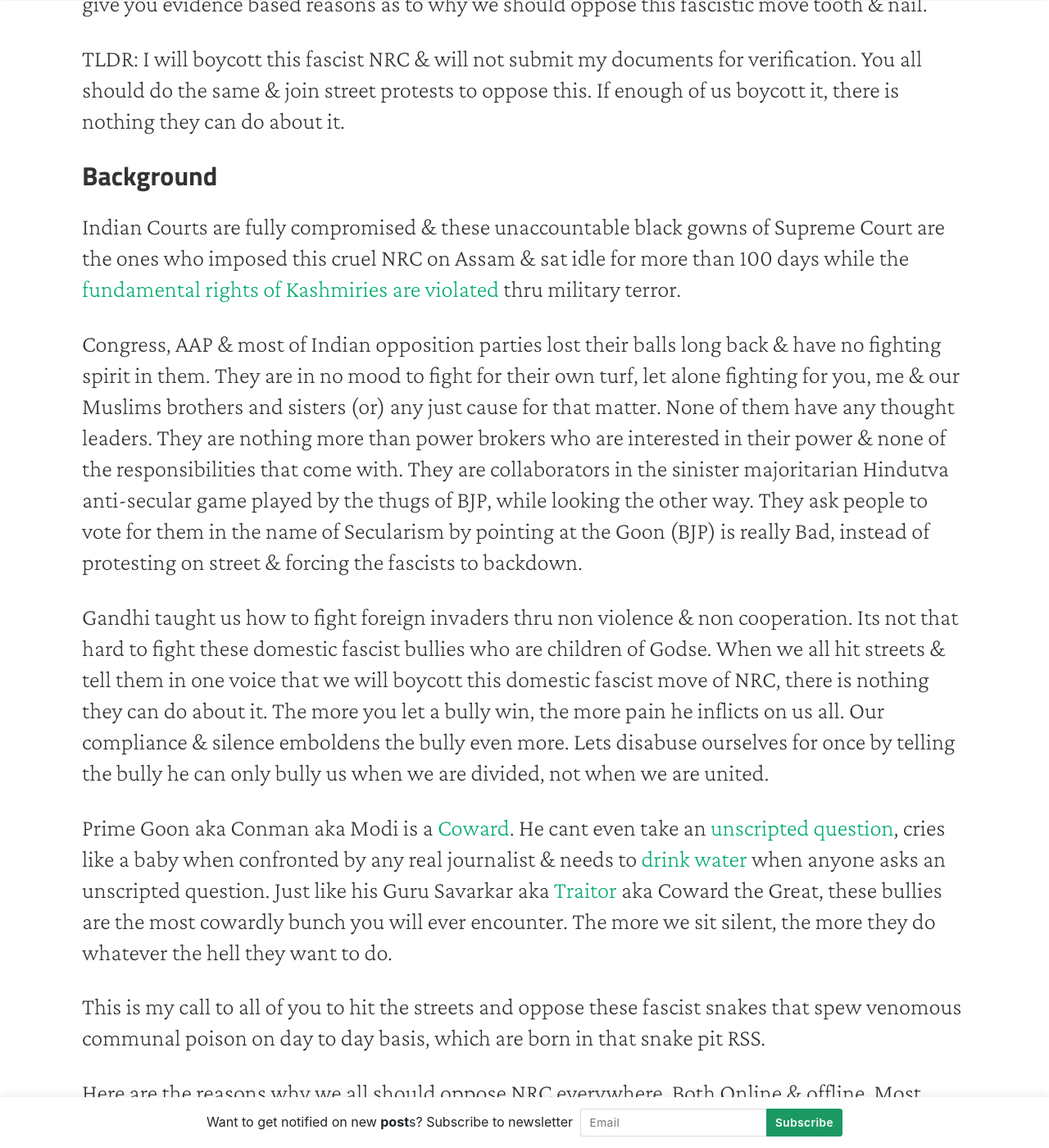
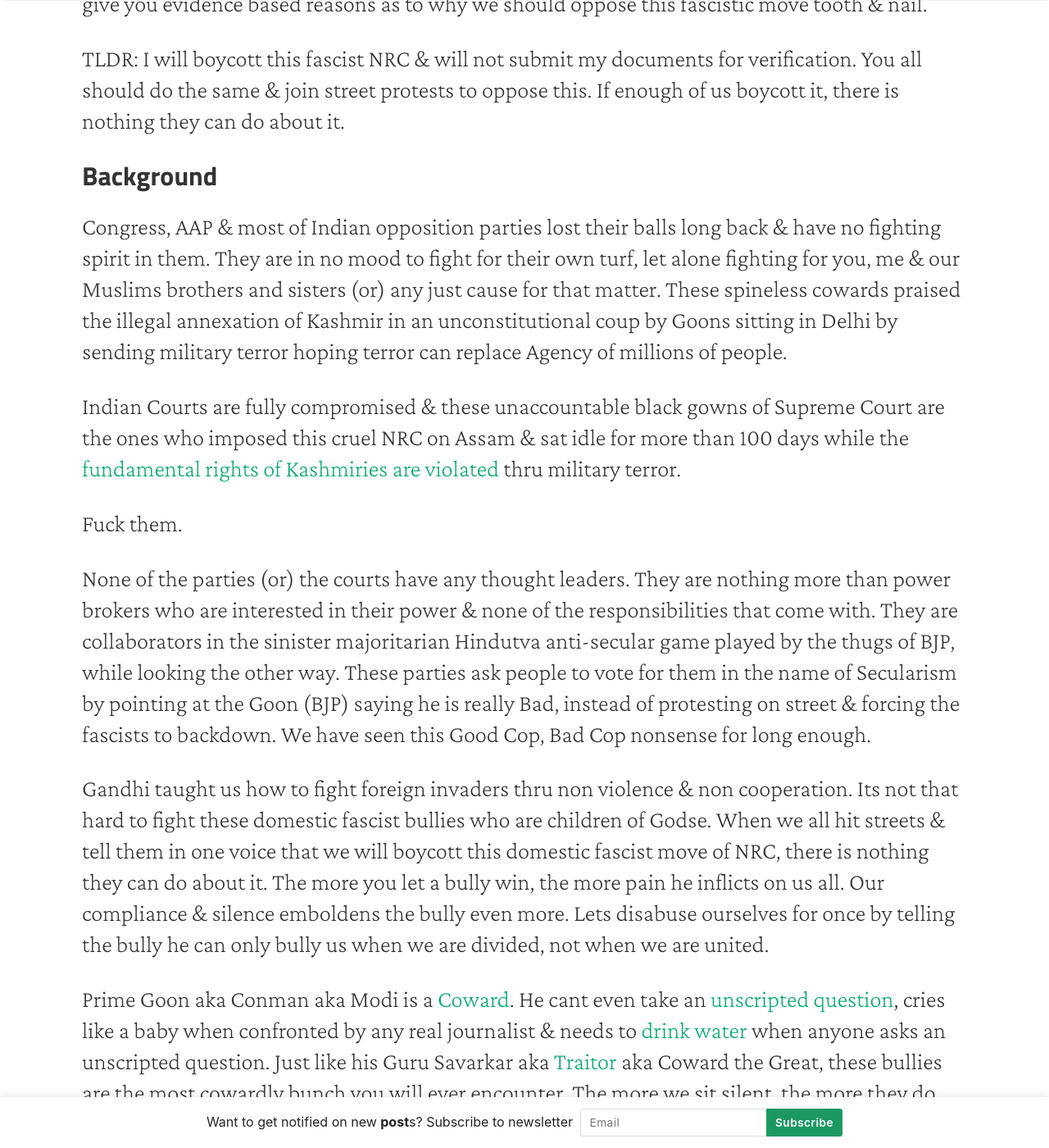
Before and after one commit to thekalinga/thekalinga.in, a Jekyll site: the page built from _posts/2019-11-24-why-fascist-nrc-should-be-opposed/2019-11-24-why-fascist-nrc-should-be-opposed.md, in a window 1280 px wide and 1400 px high, scrolled down 719 px. Shown: the whole window at 82% size. Built offline with Jekyll 4.4.1, drawn with Linux system fonts in a browser that asks for light colours; nearby versions of some CDN libraries.

Commit message:
fixed minor issue

```diff
--- a/_posts/2019-11-24-why-fascist-nrc-should-be-opposed/2019-11-24-why-fascist-nrc-should-be-opposed.md
+++ b/_posts/2019-11-24-why-fascist-nrc-should-be-opposed/2019-11-24-why-fascist-nrc-should-be-opposed.md
@@ -28,14 +28,19 @@
 
 ## Background
 
+Congress, AAP & most of Indian opposition parties lost their balls long back & have no fighting spirit in them.
+They are in no mood to fight for their own turf, let alone fighting for you, me & our Muslims brothers and sisters (or) any just cause for that matter.
+These spineless cowards praised the illegal annexation of Kashmir in an unconstitutional coup by Goons sitting in Delhi by sending military terror hoping terror can replace Agency of millions of people.
+
 Indian Courts are fully compromised & these unaccountable black gowns of Supreme Court are the ones who imposed this cruel NRC on Assam & sat idle for more than 100 days while the [fundamental rights of Kashmiries are violated](https://www.livelaw.in/top-stories/kashmir-internet-shutdown-for-over-100-days-a-violation-of-right-to-life-submits-dushyant-dave-149949) thru military terror.
 
-Congress, AAP & most of Indian opposition parties lost their balls long back & have no fighting spirit in them.
-They are in no mood to fight for their own turf, let alone fighting for you, me & our Muslims brothers and sisters (or) any just cause for that matter.
-None of them have any thought leaders.
+Fuck them.
+
+None of the parties (or) the courts have any thought leaders.
 They are nothing more than power brokers who are interested in their power & none of the responsibilities that come with.
 They are collaborators in the sinister majoritarian Hindutva anti-secular game played by the thugs of BJP, while looking the other way.
-They ask people to vote for them in the name of Secularism by pointing at the Goon (BJP) is really Bad, instead of protesting on street & forcing the fascists to backdown.
+These parties ask people to vote for them in the name of Secularism by pointing at the Goon (BJP) saying he is really Bad, instead of protesting on street & forcing the fascists to backdown.
+We have seen this Good Cop, Bad Cop nonsense for long enough.
 
 Gandhi taught us how to fight foreign invaders thru non violence & non cooperation.
 Its not that hard to fight these domestic fascist bullies who are children of Godse.
```
